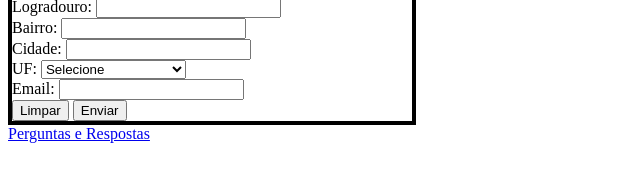
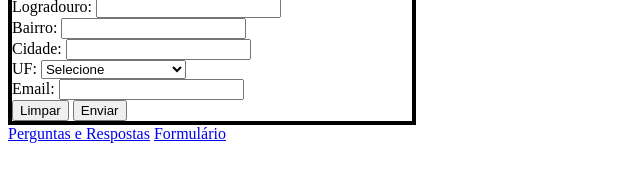
Before and after one commit to izgpbela/Formulario.html, a plain HTML site: page Formulário.html in a window 1280 px wide. Shown: the part 77-258 px from the top of the page, 0-640 px from the left. Drawn offline with Linux system fonts and the light colour scheme.

Commit message:
Update Formulário.html

```diff
--- a/Formulário.html
+++ b/Formulário.html
@@ -90,6 +90,7 @@
         </form>
 
         <a href="Index.html">Perguntas e Respostas</a>
+        <a href="Formulario.html">Formulário</a>
 </body>
 
 </html>
```
